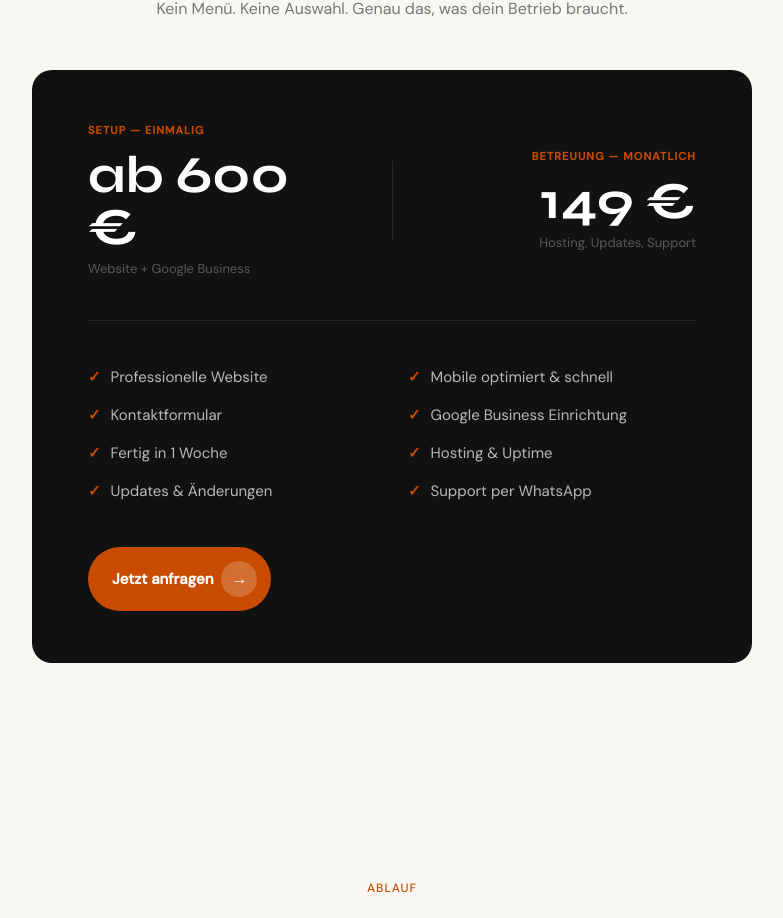
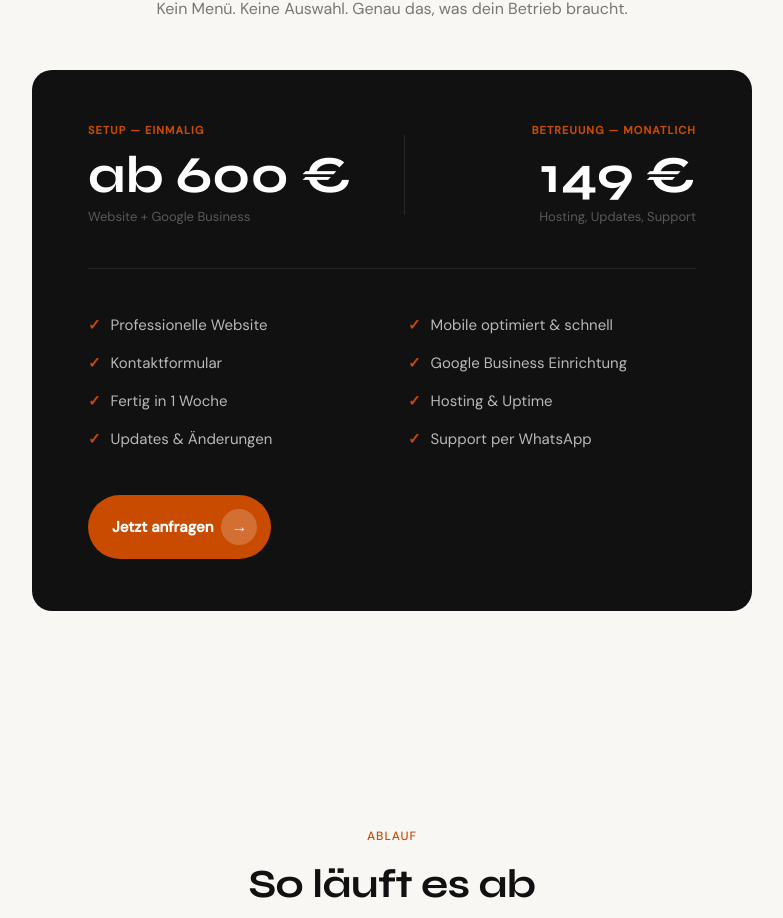
Before and after one commit to michaeldikmd-alt/michael-digital, a Next.js app: page / in a window 1280 px wide. Shown: the part 2280-3198 px from the top of the page, without its empty margins (248-1031 px from the left). Built offline with nearby package versions, Linux system fonts and the light colour scheme.

Commit message:
Pakete-Preise nebeneinander, kein Zeilenumbruch

```diff
--- a/app/components/Pakete.js
+++ b/app/components/Pakete.js
@@ -73,8 +73,8 @@ export default function Pakete() {
           {/* Price split */}
           <div style={{
             display: "grid",
-            gridTemplateColumns: isMobile ? "1fr" : "1fr auto 1fr",
-            gap: isMobile ? 32 : 0,
+            gridTemplateColumns: "1fr auto 1fr",
+            gap: 0,
             alignItems: "center",
             marginBottom: 44,
             paddingBottom: 40,
@@ -95,10 +95,11 @@ export default function Pakete() {
               <div style={{
                 fontFamily: "var(--font-heading), sans-serif",
                 fontWeight: 700,
-                fontSize: isMobile ? 44 : 52,
+                fontSize: isMobile ? 28 : 52,
                 color: "#fff",
                 lineHeight: 1,
                 marginBottom: 6,
+                whiteSpace: "nowrap",
               }}>ab 600 €</div>
               <p style={{
                 fontFamily: "var(--font-body), sans-serif",
@@ -108,17 +109,15 @@ export default function Pakete() {
             </div>
 
             {/* Divider */}
-            {!isMobile && (
-              <div style={{
-                width: 1,
-                height: 80,
-                background: "rgba(255,255,255,0.1)",
-                margin: "0 52px",
-              }} />
-            )}
+            <div style={{
+              width: 1,
+              height: 80,
+              background: "rgba(255,255,255,0.1)",
+              margin: isMobile ? "0 20px" : "0 52px",
+            }} />
 
             {/* Betreuung */}
-            <div style={{ textAlign: isMobile ? "left" : "right" }}>
+            <div style={{ textAlign: "right" }}>
               <p style={{
                 fontFamily: "var(--font-body), sans-serif",
                 fontSize: 11,
@@ -131,10 +130,11 @@ export default function Pakete() {
               <div style={{
                 fontFamily: "var(--font-heading), sans-serif",
                 fontWeight: 700,
-                fontSize: isMobile ? 44 : 52,
+                fontSize: isMobile ? 28 : 52,
                 color: "#fff",
                 lineHeight: 1,
                 marginBottom: 6,
+                whiteSpace: "nowrap",
               }}>149 €</div>
               <p style={{
                 fontFamily: "var(--font-body), sans-serif",
```
